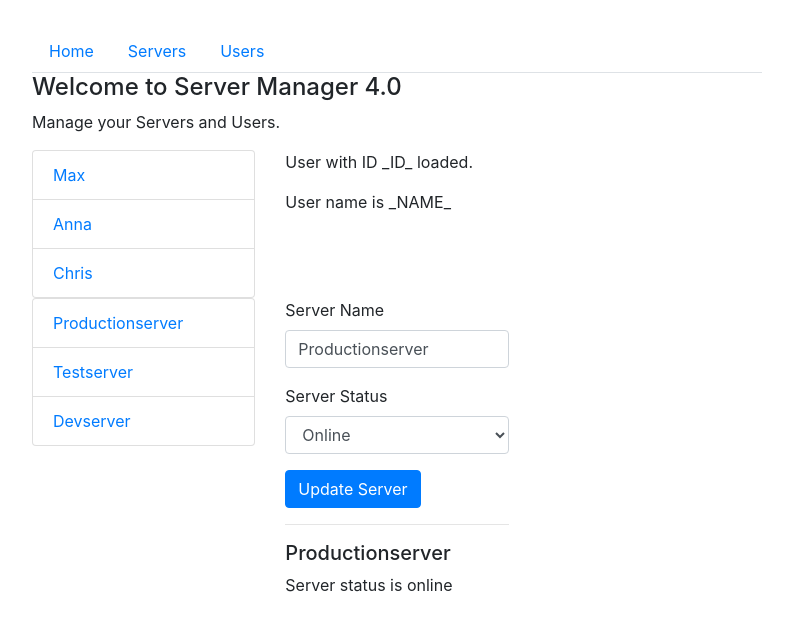
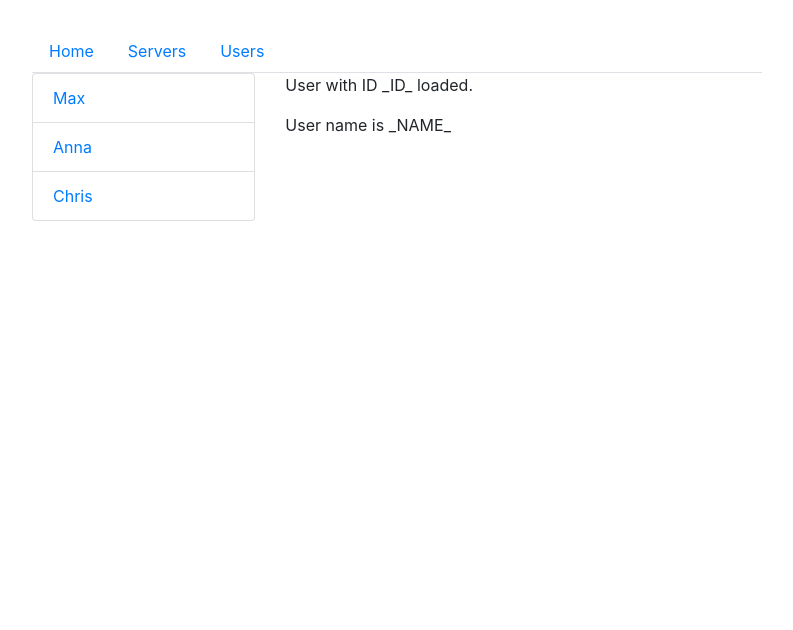
Before and after one commit to Gagandeep39/angular-routing-authguard-ex1, an Angular app: page /users in a window 1280 px wide. Shown: the top 630 px of the page, without its empty margins (53-846 px from the left). Built offline with nearby package versions, Linux system fonts and the light colour scheme.

Commit message:
Fixed wrong routes in app.module Nab buttons now route to associated components

```diff
--- a/src/app/app.component.html
+++ b/src/app/app.component.html
@@ -2,25 +2,15 @@
   <div class="row">
     <div class="col-xs-12 col-sm-10 col-md-8 col-sm-offset-1 col-md-offset-2">
       <ul class="nav nav-tabs">
-        <li class="nav-item" role="presentation" class="active"><a class="nav-link" href="#">Home</a></li>
-        <li class="nav-item" role="presentation"><a class="nav-link" href="#">Servers</a></li>
-        <li class="nav-item" role="presentation"><a class="nav-link" href="#">Users</a></li>
+        <li class="nav-item" role="presentation" class="active"><a class="nav-link" [routerLink]="['/home']" routerLinkActive="router-link-active" >Home</a></li>
+        <li class="nav-item" role="presentation"><a class="nav-link" [routerLink]="['/servers']" routerLinkActive="router-link-active" >Servers</a></li>
+        <li class="nav-item" role="presentation"><a class="nav-link" [routerLink]="['/users']" routerLinkActive="router-link-active" >Users</a></li>
       </ul>
     </div>
   </div>
   <div class="row">
     <div class="col-xs-12 col-sm-10 col-md-8 col-sm-offset-1 col-md-offset-2">
-      <app-home></app-home>
-    </div>
-  </div>
-  <div class="row">
-    <div class="col-xs-12 col-sm-10 col-md-8 col-sm-offset-1 col-md-offset-2">
-      <app-users></app-users>
-    </div>
-  </div>
-  <div class="row">
-    <div class="col-xs-12 col-sm-10 col-md-8 col-sm-offset-1 col-md-offset-2">
-      <app-servers></app-servers>
+      <router-outlet></router-outlet>
     </div>
   </div>
 </div>
--- a/src/app/app.module.ts
+++ b/src/app/app.module.ts
@@ -1,6 +1,7 @@
 import { BrowserModule } from '@angular/platform-browser';
 import { NgModule } from '@angular/core';
 import { FormsModule } from '@angular/forms';
+import { Routes, RouterModule } from "@angular/router";
 
 
 import { AppComponent } from './app.component';
@@ -11,6 +12,13 @@ import { UserComponent } from './users/user/user.component';
 import { EditServerComponent } from './servers/edit-server/edit-server.component';
 import { ServerComponent } from './servers/server/server.component';
 import { ServersService } from './servers/servers.service';
+
+const appRoutes : Routes = [
+  { path: '', component: HomeComponent },
+  { path: 'home', component: HomeComponent },
+  { path: 'users', component: UsersComponent },
+  { path: 'servers', component: ServersComponent },
+];
 
 @NgModule({
   declarations: [
@@ -25,6 +33,7 @@ import { ServersService } from './servers/servers.service';
   imports: [
     BrowserModule,
     FormsModule,
+    RouterModule.forRoot(appRoutes)
   ],
   providers: [ServersService],
   bootstrap: [AppComponent]
--- a/src/app/servers/servers.component.ts
+++ b/src/app/servers/servers.component.ts
@@ -7,7 +7,7 @@ import { ServersService } from './servers.service';
   styleUrls: ['./servers.component.css']
 })
 export class ServersComponent implements OnInit {
-  private servers: {id: number, name: string, status: string}[] = [];
+  servers: {id: number, name: string, status: string}[] = [];
 
   constructor(private serversService: ServersService) { }
 
```
